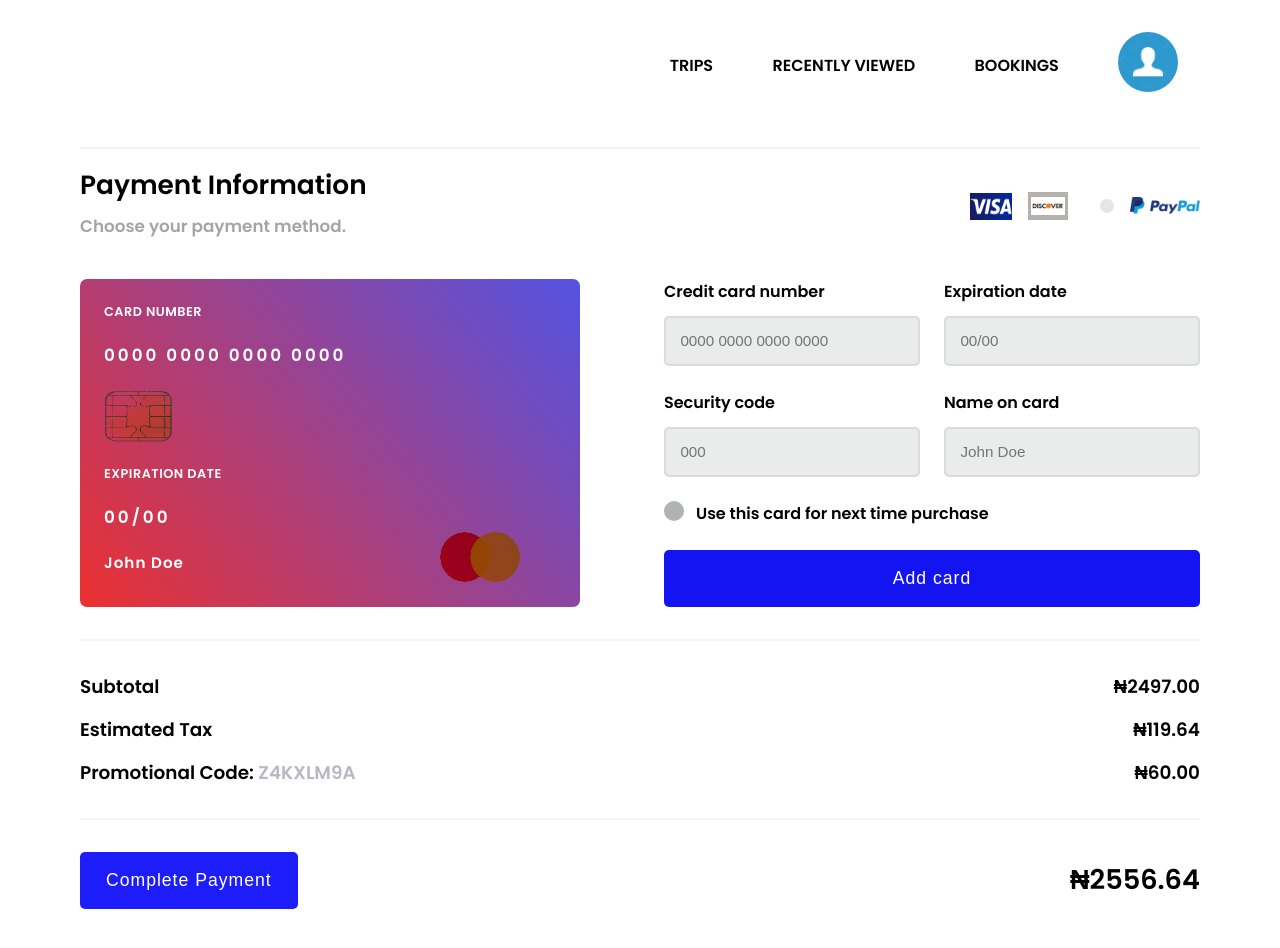
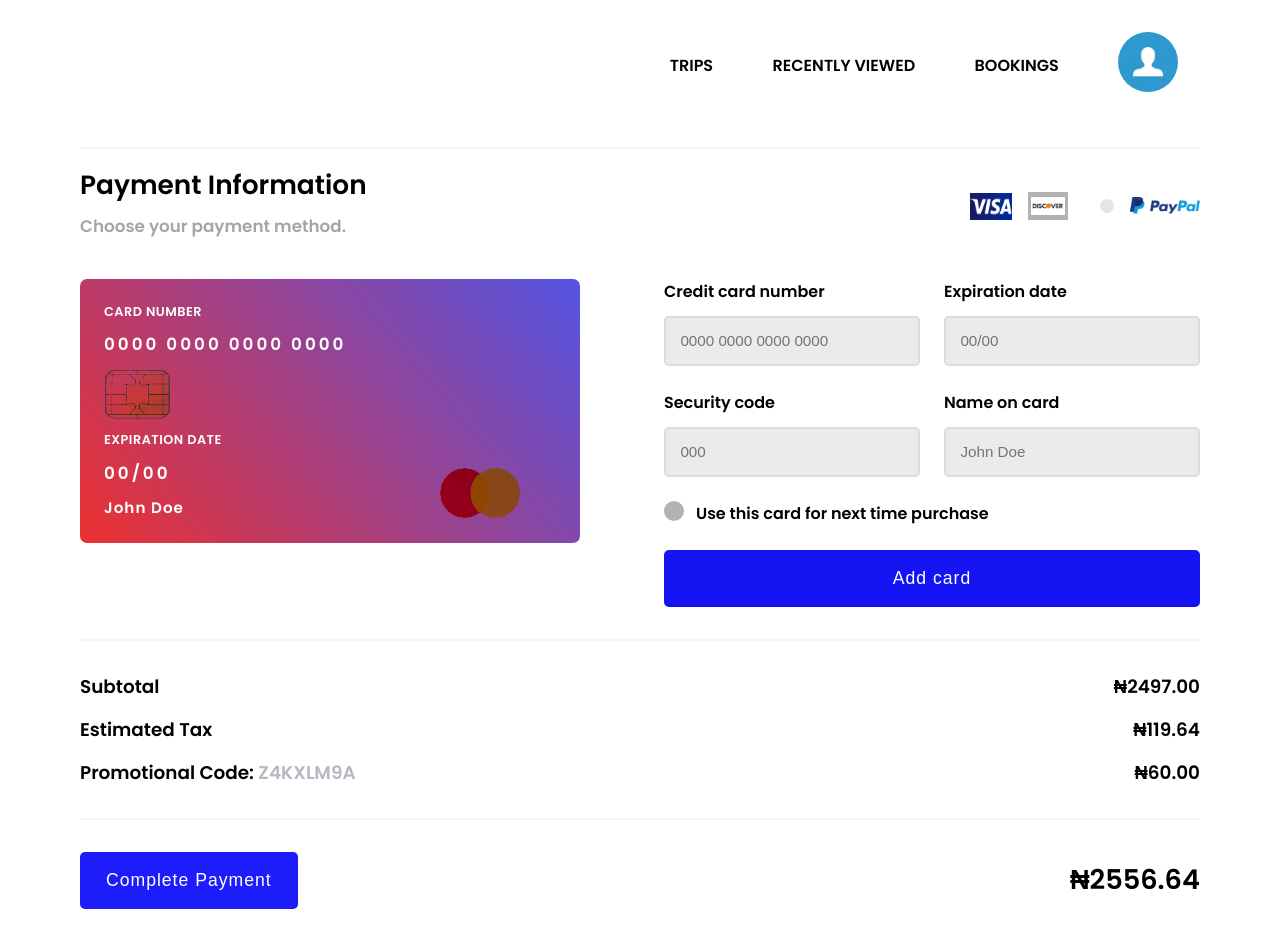
Before and after one commit to Cypher1998/landing-light-careers, a React (Create React App) app: page / in a window 1280 px wide. Shown: the top 948 px of the page. Built offline with nearby package versions, Linux system fonts and the light colour scheme.

Commit message:
spacing issues

```diff
--- a/src/App.scss
+++ b/src/App.scss
@@ -13,7 +13,7 @@ body {
 
 .appContainer {
   max-width: 1200px;
-  padding: 1rem;
+  padding: 1.5rem 1rem 1rem;
   margin: auto;
 
   @media (min-width: 768px) {
--- a/src/components/cardimage/cardImage.scss
+++ b/src/components/cardimage/cardImage.scss
@@ -14,14 +14,20 @@
   .cardImage {
     max-width: 500px;
     display: grid;
-    gap: 0.8rem;
+    gap: 0.75rem;
     background: linear-gradient(50deg, rgb(235, 48, 48), rgb(83, 83, 226));
     color: white;
     border-radius: 7px;
-    padding: 1.5rem;
+    padding: 1.1rem;
     text-transform: uppercase;
     letter-spacing: 0.5px;
     position: relative;
+
+    @media (min-width: 640px) {
+      align-self: flex-start;
+      padding: 1.5rem;
+      gap: 0.65rem !important;
+    }
 
     p {
       font-size: 0.8rem;
@@ -29,8 +35,8 @@
     }
 
     img {
-      width: 70px;
-      height: 55px;
+      width: 68px;
+      height: 53px;
       mix-blend-mode: darken;
     }
 
@@ -61,9 +67,15 @@
 
       @media (min-width: 640px) {
         gap: 1.5rem;
-        grid-template-columns: 1fr 1fr;
       }
       div {
+        grid-column: span 2;
+
+        @media (min-width: 640px) {
+          grid-column: span 1;
+          gap: 1.5rem;
+        }
+
         label {
           display: block;
           margin-bottom: 0.75rem;
@@ -123,7 +135,7 @@
         }
 
         & span:after {
-          border: solid white;
+          border: 4px solid white;
           border-radius: 50%;
         }
 
--- a/src/components/paymentdetails/paymentdetails.scss
+++ b/src/components/paymentdetails/paymentdetails.scss
@@ -51,6 +51,10 @@
     font-weight: bold;
     font-size: 1.5rem;
 
+    @media (max-width: 400px) {
+      margin-top: 0.75rem;
+    }
+
     @media (min-width: 768px) {
       font-size: 1.7rem;
     }
```
